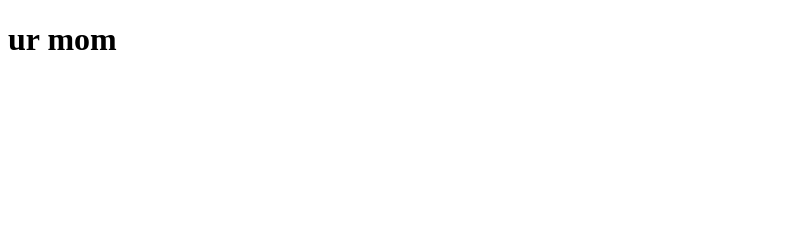
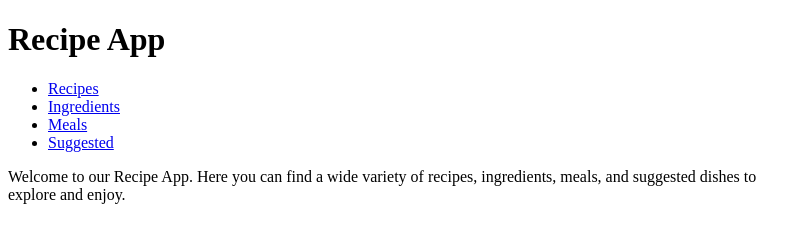
Before and after one commit to Rossback/SCRUMptious, an Electron app: page index.html in a window 800 px wide. Drawn offline with Linux system fonts and the light colour scheme.

Commit message:
Update index.html
basic html setup

```diff
--- a/index.html
+++ b/index.html
@@ -3,9 +3,28 @@
 <head>
     <meta charset="UTF-8">
     <meta name="viewport" content="width=device-width, initial-scale=1.0">
-    <title>Document</title>
+    <title>Recipe App</title>
 </head>
 <body>
-    <h1>ur mom</h1>
+    <header>
+        <h1>Recipe App</h1>
+        <nav>
+            <ul>
+                <li><a href="#">Recipes</a></li>
+                <li><a href="#">Ingredients</a></li>
+                <li><a href="#">Meals</a></li>
+                <li><a href="#">Suggested</a></li>
+            </ul>
+        </nav>
+    </header>
+
+    <main>
+        <p>Welcome to our Recipe App. Here you can find a wide variety of recipes, ingredients, meals, and suggested dishes to explore and enjoy.</p>
+
+
+            <!-- everything goes here in main -->
+
+
+    </main>
 </body>
 </html>
```
